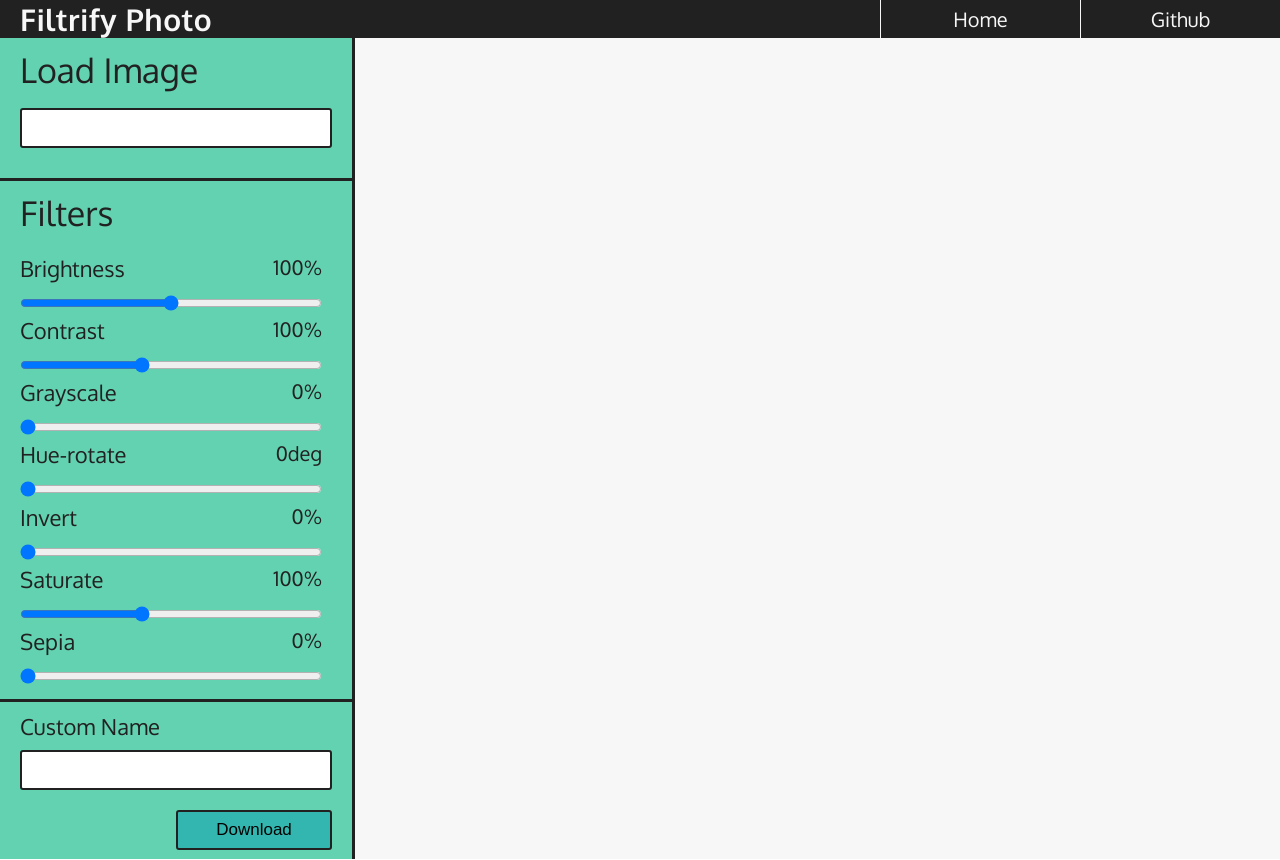
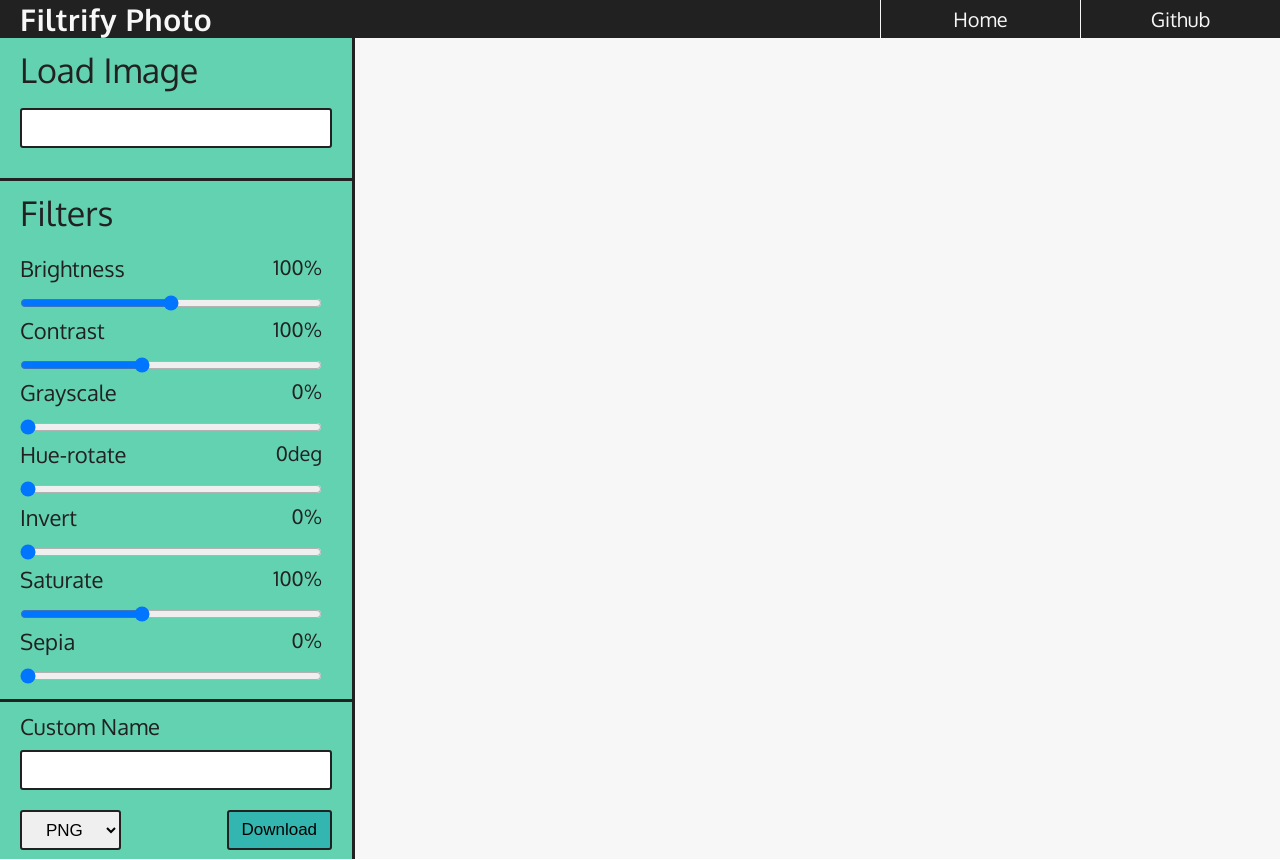
Before and after one commit to Sharpie360/filtrify-photo, a Vue app: page / in a window 1280 px wide. Built offline with nearby package versions, Linux system fonts and the light colour scheme.

Commit message:
added: image format select added to app

```diff
--- a/src/components/control-panel/save-image/DownloadButton.vue
+++ b/src/components/control-panel/save-image/DownloadButton.vue
@@ -35,9 +35,9 @@ export default {
           const link = document.createElement('a');
           const url = URL.createObjectURL(blob);
           link.setAttribute('href', url);
-          link.setAttribute('download', 'filtered_image');
+          link.setAttribute('download', this.image.customImageName);
           link.click();
-        })
+        }, this.image.selectedFormat)
       }
       imageToDownload.src = this.image.source;
 
@@ -49,7 +49,7 @@ export default {
 
 <style scoped>
 .download-button--outer {
-  padding: .5rem 1rem;
+  padding: .5rem 0;
 }
 .download-button--inner {
   width: 50%;
--- /dev/null
+++ b/src/components/control-panel/save-image/ImageFormat.vue
@@ -0,0 +1,37 @@
+<template>
+  <div class="image-format--outer">
+    <select
+      v-model="selectFormat_STORE"
+      class="image-format--input">
+       <option value="image/png">PNG</option>
+       <option value="image/jpeg">JPG</option>
+    </select>
+  </div>
+</template>
+
+<script>
+export default {
+  computed: {
+    selectFormat_STORE: {
+      get() {
+        return this.$store.getters.getSelectedFormat;
+      },
+      set(value) {
+        this.$store.commit('setImageFormat_MUTA', value);
+      }
+    }
+  }
+}
+</script>
+
+<style scoped>
+.image-format--input {
+  margin: .5rem 0;
+  padding: 0 1rem;
+  height: 2rem;
+  border-radius: 3px;
+  border: 2px solid var(--navbarBlack);
+  font-size: .85rem;
+}
+
+</style>
--- a/src/components/control-panel/save-image/SaveImagePanel.vue
+++ b/src/components/control-panel/save-image/SaveImagePanel.vue
@@ -1,17 +1,22 @@
 <template>
   <div class="save-image-panel--outer flex-1">
     <custom-image-name></custom-image-name>
-    <download-button></download-button>
+    <div class="image-options--outer flexbox">
+      <image-format></image-format>
+      <download-button></download-button>
+    </div>
   </div>
 </template>
 
 <script>
 import CustomImageName from './CustomImageName';
+import ImageFormat from './ImageFormat';
 import DownloadButton from './DownloadButton';
 
 export default {
   components: {
     'custom-image-name': CustomImageName,
+    'image-format': ImageFormat,
     'download-button': DownloadButton
   }
 }
@@ -22,4 +27,7 @@ export default {
   min-height: 8rem;
   border-top: 3px solid var(--navbarBlack);
 }
+.image-options--outer {
+  padding: 0 1rem;
+}
 </style>
--- a/src/store.js
+++ b/src/store.js
@@ -10,8 +10,9 @@ const store = new Vuex.Store({
       width: 0,
       height: 0,
       source: '',
+      filterString: '',
       customImageName: '',
-      filterString: '',
+      selectedFormat: 'image/png',
     },
     filters: [
       {
@@ -77,6 +78,7 @@ const store = new Vuex.Store({
     getImageSource: state => state.image.source,
     getFilters: state => state.filters,
     getCustomName: state => state.image.customImageName,
+    getSelectedFormat: state => state.image.selectedFormat,
   },
   mutations: {
     setImageSource_MUTA(state, payload) {
@@ -102,6 +104,11 @@ const store = new Vuex.Store({
     setFilterString_MUTA(state, payload) {
       state.image.filterString = payload;
     },
+
+    // payload === file format
+    setImageFormat_MUTA(state, payload) {
+      state.image.selectedFormat = payload;
+    },
   },
   actions: {
     // payload = imageSource
```
